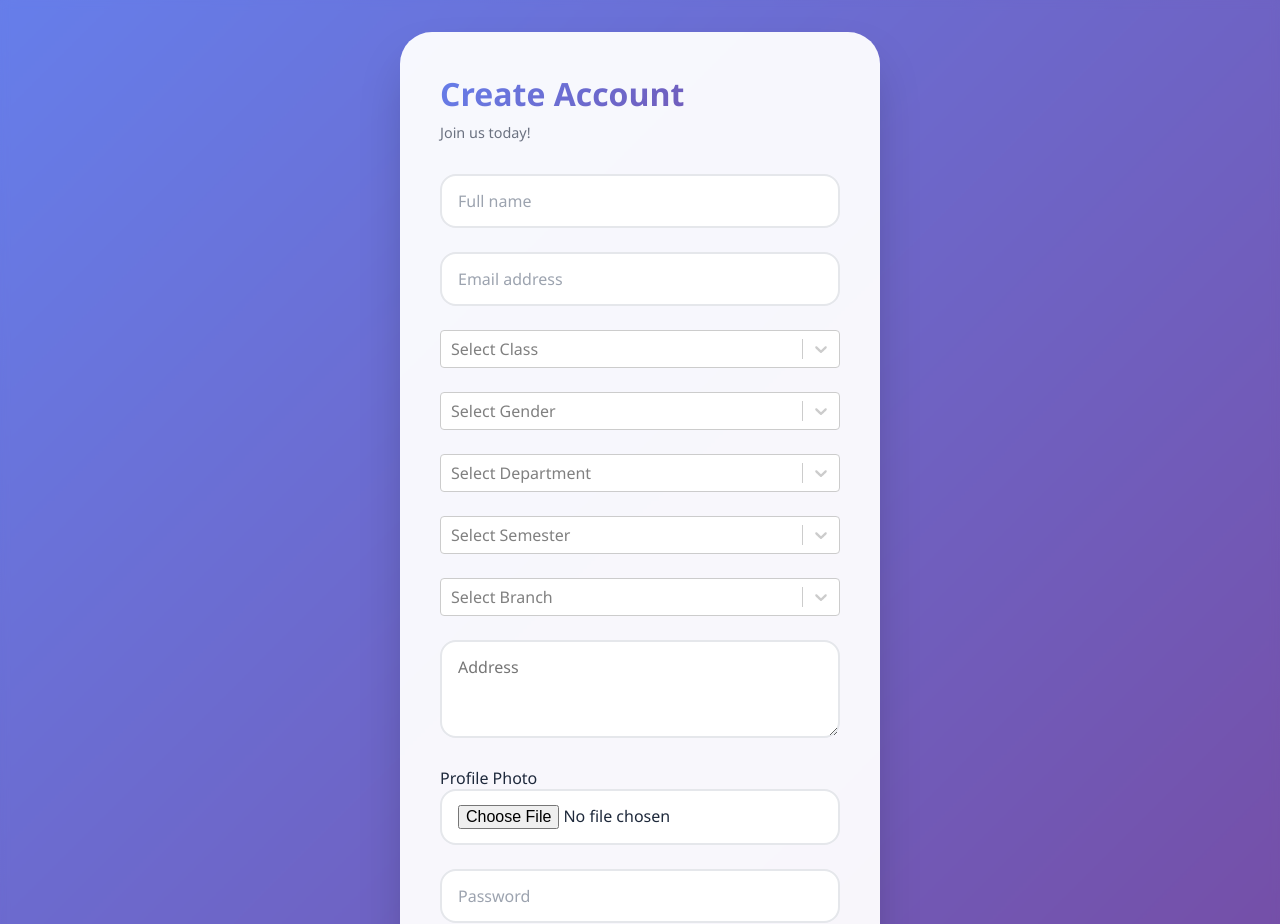
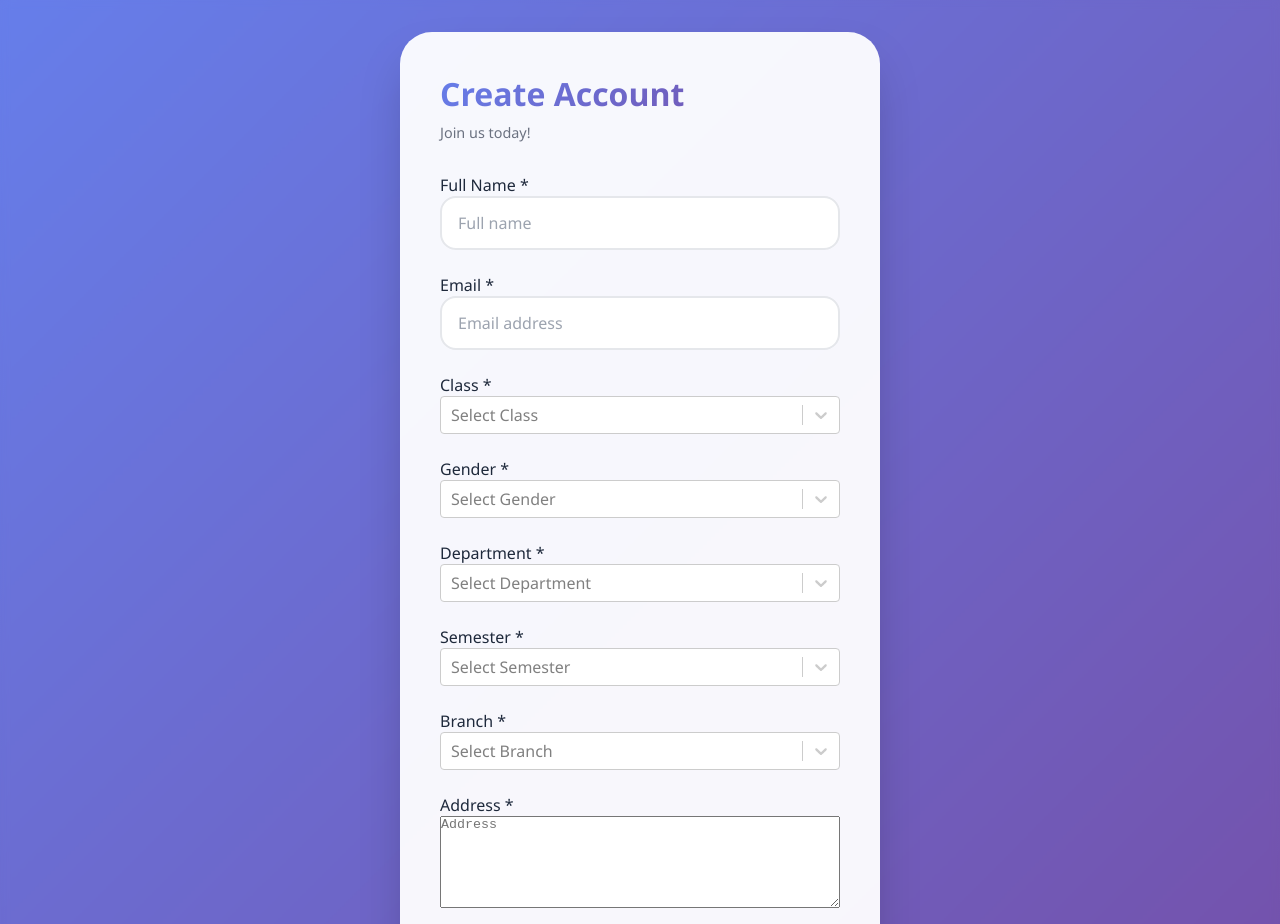
Before and after one commit to shivam9682/SampleSts, a React (Vite) app: page /register in a window 1280 px wide. Shown: the top 924 px of the page. Built offline with nearby package versions, Linux system fonts and the light colour scheme.

Commit message:
Update Register.jsx

```diff
--- a/src/Loginform/Register.jsx
+++ b/src/Loginform/Register.jsx
@@ -22,6 +22,7 @@ export default function Register() {
 
   const [showPassword, setShowPassword] = useState(false);
   const [loading, setLoading] = useState(false);
+
   const handleChange = (e) => {
     const { name, value, files } = e.target;
 
@@ -31,7 +32,6 @@ export default function Register() {
     }));
   };
 
-  // 🔥 react-select handler
   const handleSelectChange = (name, selectedOption) => {
     setData((prev) => ({
       ...prev,
@@ -42,22 +42,18 @@ export default function Register() {
   const handleRegister = async (e) => {
     e.preventDefault();
 
+    if (loading) return; // 🔥 prevent multiple clicks
+
+    setLoading(true);
+
     try {
       const formData = new FormData();
 
-      formData.append("name", data.name);
-      formData.append("email", data.email);
-      formData.append("studentClass", data.class);
-      formData.append("gender", data.gender);
-      formData.append("address", data.address);
-      formData.append("password", data.password);
-      formData.append("department", data.department);
-      formData.append("semester", data.semester);
-      formData.append("branchName", data.branchName);
-
-      if (data.photo) {
-        formData.append("photo", data.photo);
+      Object.keys(data).forEach((key) => {
+        if (data[key]) {
+          formData.append(key === "class" ? "studentClass" : key, data[key]);
         }
+      });
 
       await axios.post(
         "https://examplereact-backend-11.onrender.com/api/auth/register",
@@ -73,15 +69,14 @@ export default function Register() {
       navigate("/login");
     } catch (err) {
       console.error(err);
-      alert("Error registering ❌");
+      alert(err.response?.data?.message || "Error registering ❌");
+    } finally {
+      setLoading(false);
     }
   };
 
-  // 🔥 options
   const classOptions = [
-    { value: "10th", label: "10th" },
-    { value: "11th", label: "11th" },
-    { value: "12th", label: "12th" },
+
     { value: "B.Tech", label: "B.Tech" },
     { value: "M.Tech", label: "M.Tech" },
     { value: "B.Sc", label: "B.Sc" },
@@ -129,6 +124,10 @@ export default function Register() {
 
         <form onSubmit={handleRegister}>
           <div className="input-group">
+
+            <label>
+    Full Name <span className="required">*</span>
+  </label>
             <input
               type="text"
               name="name"
@@ -140,6 +139,9 @@ export default function Register() {
           </div>
 
           <div className="input-group">
+             <label>
+                   Email <span className="required">*</span>
+                    </label>
             <input
               type="email"
               name="email"
@@ -150,9 +152,10 @@ export default function Register() {
             />
           </div>
 
-          {/* 🔥 react-select dropdowns */}
-
           <div className="input-group">
+            <label>
+              Class <span className="required">*</span>
+            </label>
             <Select
               options={classOptions}
               placeholder="Select Class"
@@ -161,6 +164,9 @@ export default function Register() {
           </div>
 
           <div className="input-group">
+            <label>
+              Gender <span className="required">*</span>
+            </label>
             <Select
               options={genderOptions}
               placeholder="Select Gender"
@@ -169,6 +175,9 @@ export default function Register() {
           </div>
 
           <div className="input-group">
+            <label>
+              Department <span className="required">*</span>
+            </label>
             <Select
               options={departmentOptions}
               placeholder="Select Department"
@@ -177,6 +186,9 @@ export default function Register() {
           </div>
 
           <div className="input-group">
+            <label>
+              Semester <span className="required">*</span>
+            </label>
             <Select
               options={semesterOptions}
               placeholder="Select Semester"
@@ -185,6 +197,9 @@ export default function Register() {
           </div>
 
           <div className="input-group">
+            <label>
+              Branch <span className="required">*</span>
+            </label>
             <Select
               options={branchOptions}
               placeholder="Select Branch"
@@ -193,23 +208,31 @@ export default function Register() {
           </div>
 
           <div className="input-group">
+            <label>
+              Address <span className="required">*</span>
+            </label>
             <textarea
   name="address"
   placeholder="Address"
   value={data.address}
   onChange={handleChange}
   required
-              rows="3"
-              className="textarea-input"
+  rows="6"
+  style={{ width: "400px" }}
 />
           </div>
 
           <div className="input-group">
-            <label>Profile Photo</label>
+            <label>
+              Photo <span className="required">*</span>
+            </label>
             <input type="file" name="photo" onChange={handleChange} />
           </div>
 
           <div className="input-group password-group">
+            <label>
+              Password <span className="required">*</span>
+            </label>
             <input
               type={showPassword ? "text" : "password"}
               name="password"
@@ -226,12 +249,8 @@ export default function Register() {
             </button>
           </div>
 
-          <button
-            type="submit"
-            className="auth-button"
-            disabled={loading}
-          >
-            {loading ? "Signing in..." : "Register"}
+          <button type="submit" disabled={loading} className="auth-button">
+            {loading ? "Registering..." : "Register"}
           </button>
         </form>
 
```
Lines whose indentation alone changed are shown as unchanged.
